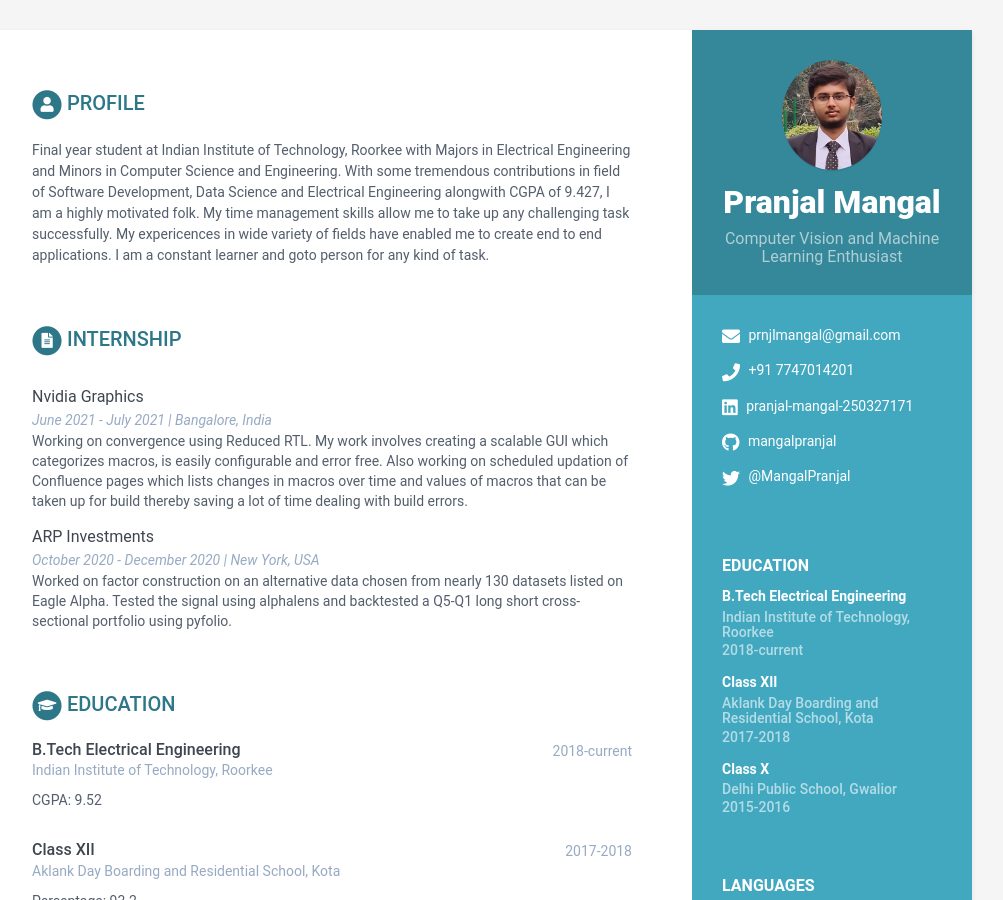
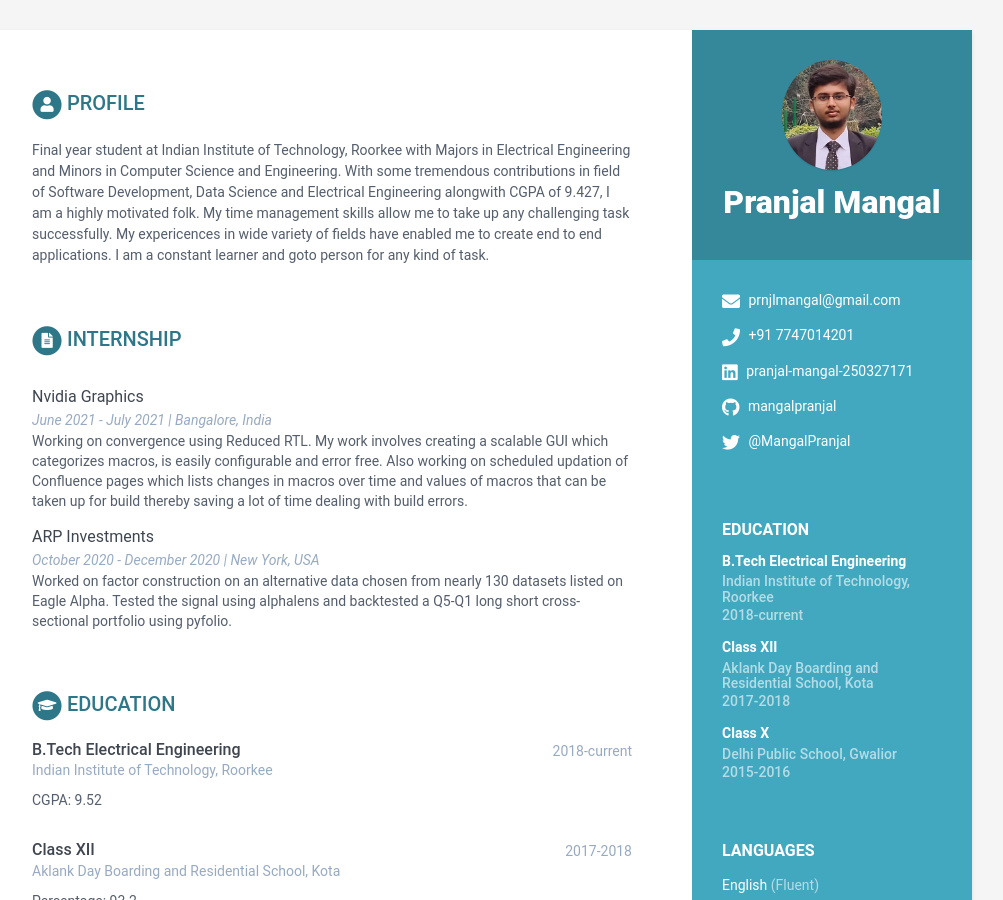
Before and after one commit to mangalpranjal/mangalpranjal.github.io, a Jekyll site: the page built from index.html, in a window 1280 px wide and 900 px high. Shown: the whole window, without its empty margins (168-1171 px from the left). Built offline with Jekyll 4.4.1, drawn with Linux system fonts in a browser that asks for light colours.

Commit message:
Changing tagline

```diff
--- a/_data/data.yml
+++ b/_data/data.yml
@@ -8,7 +8,7 @@ sidebar:
 
     # Profile information
     name: Pranjal Mangal
-    tagline: Computer Vision and Machine Learning Enthusiast
+    tagline:
     avatar: profile.png  #place a 100x100 picture inside /assets/images/ folder and provide the name of the file below
 
     # Sidebar links
```
